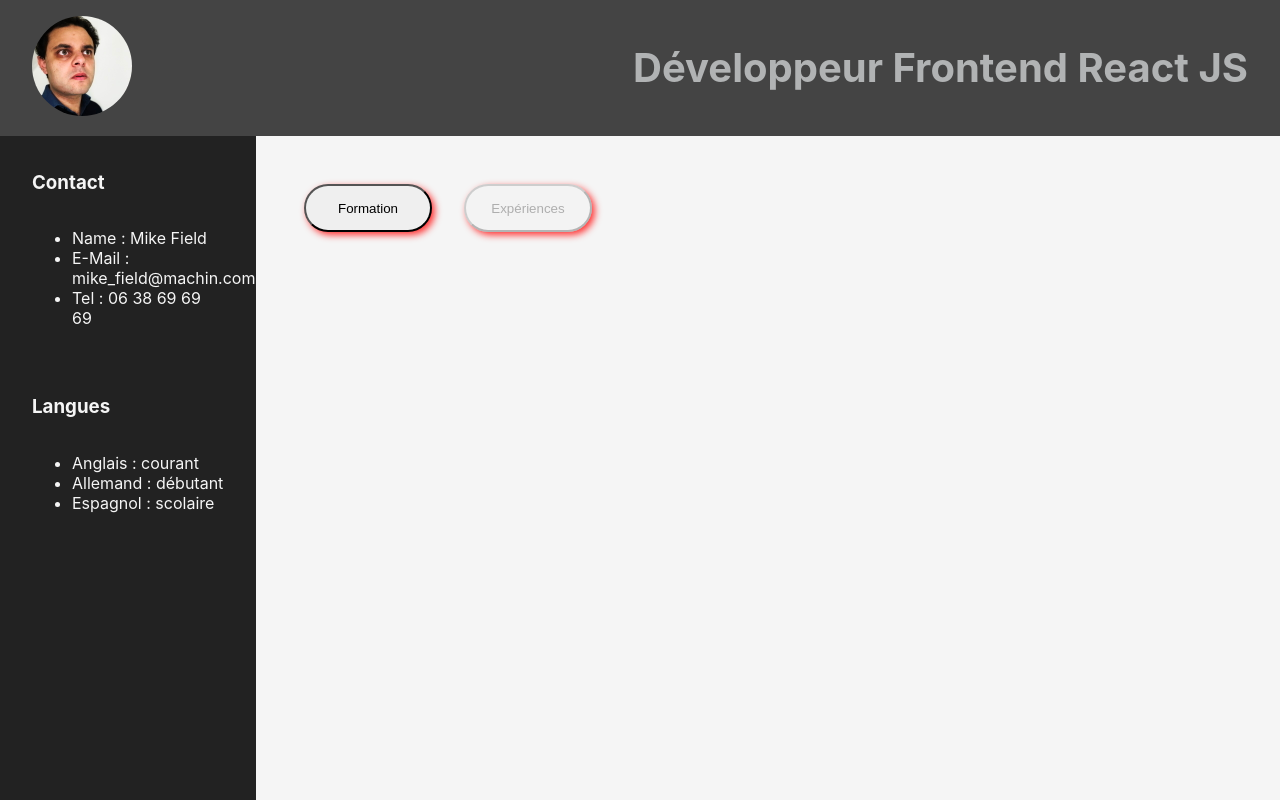
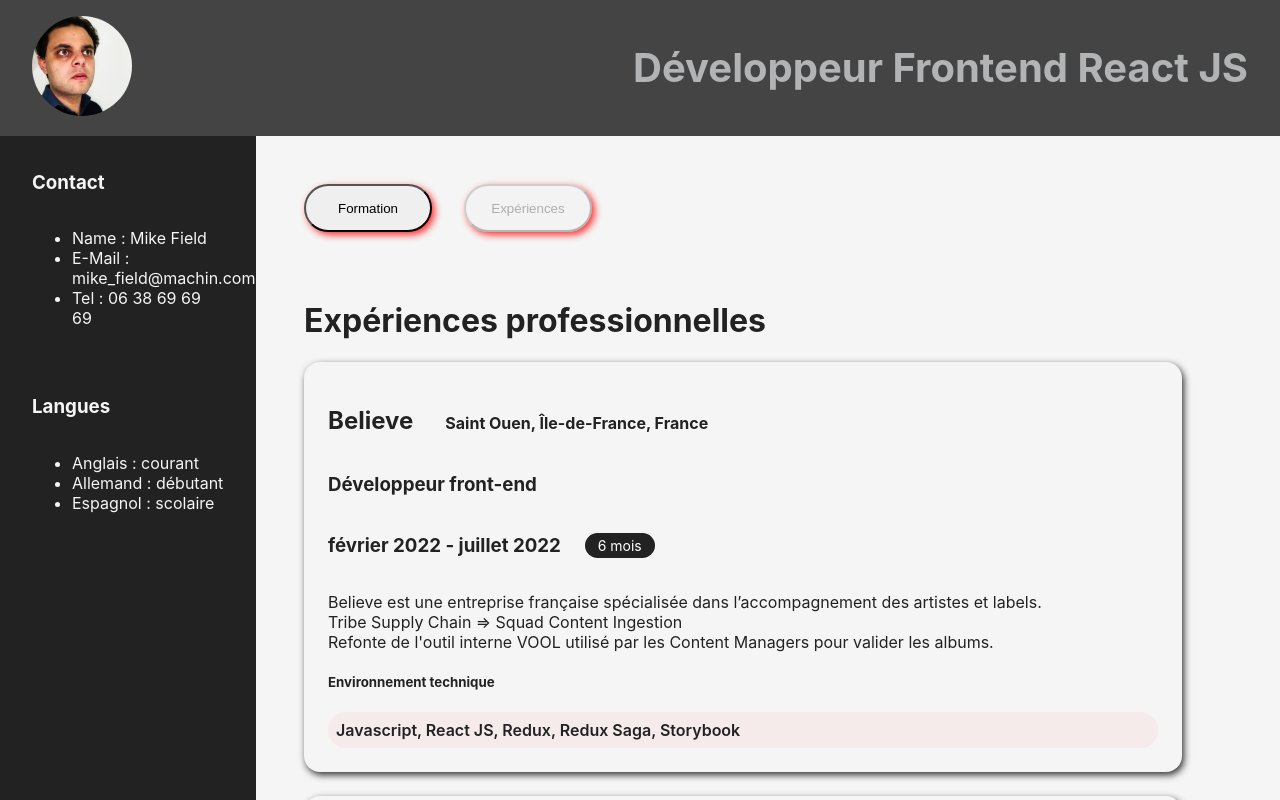
Before and after one commit to smartful/digital_cv, a Next.js app: page / in a window 1280 px wide. Both pictures are taken after a click on the button "Expériences". Shown: the top 800 px of the page. Built offline with nearby package versions, Linux system fonts and the light colour scheme.

Commit message:
Add switching between background ans experiences

```diff
--- /dev/null
+++ b/components/Background/Background.jsx
@@ -0,0 +1,39 @@
+import React, { Fragment } from "react";
+import styles from "./Background.module.css";
+
+const Background = () => {
+  return (
+    <Fragment>
+      <h1>Formation</h1>
+      <div className={styles.school}>
+        <div className={styles.institution}>
+          <h2>Institut National des Sciences Appliquées Centre Val de Loire</h2>
+          <h4>Blois, Centre, France</h4>
+        </div>
+        <h3>Ingénieur, Génie industriel</h3>
+        <h3>2009 - 2013</h3>
+      </div>
+      <div className={styles.school}>
+        <div className={styles.institution}>
+          <h2>Lycée Langevin Wallon</h2>
+          <h4>Champigny, Île-de-France, France</h4>
+        </div>
+        <h3>
+          CPGE (Classe Préparatoire aux Grandes Ecoles), Engineering
+          Physics/Applied Physics
+        </h3>
+        <h3>2005 - 2008</h3>
+      </div>
+      <div className={styles.school}>
+        <div className={styles.institution}>
+          <h2>Lycée christophe colomb</h2>
+          <h4>Sucy en Brie, Île-de-France, France</h4>
+        </div>
+        <h3>Baccalauréat scientifique, Physical Sciences</h3>
+        <h3>2002 - 2005</h3>
+      </div>
+    </Fragment>
+  );
+};
+
+export default Background;
--- /dev/null
+++ b/components/Background/Background.module.css
@@ -0,0 +1,14 @@
+.school {
+  padding: 1.5rem;
+  margin-bottom: 1.5rem;
+  box-shadow: 2px 3px 7px #333;
+  width: 90%;
+  border-radius: 1rem;
+}
+
+.institution {
+  display: flex;
+  flex-direction: row;
+  gap: 2rem;
+  align-items: baseline;
+}
--- a/components/Content/Content.jsx
+++ b/components/Content/Content.jsx
@@ -1,4 +1,6 @@
 import React, { useState } from "react";
+import Background from "../Background/Background";
+import Experiences from "../Experiences/Experiences";
 import styles from "./Content.module.css";
 
 const content = {
@@ -27,6 +29,10 @@ const Content = () => {
           Expériences
         </button>
       </div>
+      <div className={styles.contentWrapper}>
+        {display === content.background && <Background />}
+        {display === content.experiences && <Experiences />}
+      </div>
     </div>
   );
 };
--- a/components/Content/Content.module.css
+++ b/components/Content/Content.module.css
@@ -2,7 +2,7 @@
   background-color: whitesmoke;
   color: #222;
   width: 80%;
-  min-height: 100vh;
+  min-height: 100vmax;
   display: flex;
   flex-direction: column;
 }
@@ -26,3 +26,7 @@
   font-weight: 600;
   box-shadow: 3px 3px 7px #d11;
 }
+
+.contentWrapper {
+  margin-left: 3rem;
+}
--- /dev/null
+++ b/components/Experiences/Experiences.jsx
@@ -0,0 +1,82 @@
+import React, { Fragment } from "react";
+import styles from "./Experiences.module.css";
+
+const Experiences = () => {
+  return (
+    <Fragment>
+      <h1>Expériences professionnelles</h1>
+      <div className={styles.experience}>
+        <div className={styles.company}>
+          <h2>Believe</h2>
+          <h4>Saint Ouen, Île-de-France, France</h4>
+        </div>
+        <h3>Développeur front-end</h3>
+        <div className={styles.date}>
+          <h3>février 2022 - juillet 2022</h3>{" "}
+          <div className={styles.badge}>6 mois</div>
+        </div>
+        <p>
+          Believe est une entreprise française spécialisée dans l’accompagnement
+          des artistes et labels.
+          <br />
+          Tribe Supply Chain => Squad Content Ingestion
+          <br />
+          Refonte de l'outil interne VOOL utilisé par les Content Managers pour
+          valider les albums.
+        </p>
+        <h5>Environnement technique</h5>
+        <div className={styles.tech}>
+          Javascript, React JS, Redux, Redux Saga, Storybook
+        </div>
+      </div>
+
+      <div className={styles.experience}>
+        <div className={styles.company}>
+          <h2>Le Parisien</h2>
+          <h4>Paris, Île-de-France, France</h4>
+        </div>
+        <h3>Développeur front-end</h3>
+        <div className={styles.date}>
+          <h3>janvier 2020 - novembre 2021</h3>{" "}
+          <div className={styles.badge}>1 an et 6 mois</div>
+        </div>
+        <p>
+          Direction Numérique
+          <br />
+          Tribe Edito => Squad Acquisition
+          <br />
+          <details>
+            <summary>Activités</summary>
+            <ul>
+              <li>
+                Mise en œuvre de composant et plugins sur l'outil Arc Publishing
+                (CMS pour les acteurs de la presse).
+              </li>
+              <ul>
+                <li>
+                  Pré-footer contextuel affichant les annonces légales, offres
+                  d'emplois, annonces autos, ...
+                </li>
+                <li>
+                  Logo de partenariat sur les articles (ex : Ligue 1 Uber Eats).
+                </li>
+                <li>
+                  Bar de sous-navigation contextuelle (ex : Régionales, Euro
+                  2020, JO 2020, ...)
+                </li>
+              </ul>
+              <li>
+                Migration des flux RSS et des sitemaps de Arc IO vers Arc
+                Publishing.
+              </li>
+            </ul>
+          </details>
+        </p>
+        <h5>Environnement technique</h5>
+        <div className={styles.tech}>JavaScript, React.js, Node.js</div>
+      </div>
+    </Fragment>
+  );
+};
+
+export default Experiences;
--- /dev/null
+++ b/components/Experiences/Experiences.module.css
@@ -0,0 +1,41 @@
+.experience {
+  padding: 1.5rem;
+  margin-bottom: 1.5rem;
+  box-shadow: 2px 3px 7px #333;
+  width: 90%;
+  border-radius: 1rem;
+}
+
+.badge {
+  background-color: #222;
+  color: white;
+  width: auto;
+  height: 1.5rem;
+  font-size: 14px;
+  padding: 0.8rem;
+  display: flex;
+  align-items: center;
+  border-radius: 6rem;
+  margin-left: 1.5rem;
+}
+
+.tech {
+  background-color: rgba(251, 192, 192, 0.2);
+  padding: 0.5rem;
+  font-weight: 600;
+  border-radius: 3rem;
+}
+
+.date {
+  display: flex;
+  flex-direction: row;
+  justify-content: flex-start;
+  align-items: center;
+}
+
+.company {
+  display: flex;
+  flex-direction: row;
+  gap: 2rem;
+  align-items: baseline;
+}
--- a/components/SideInfos/SideInfos.module.css
+++ b/components/SideInfos/SideInfos.module.css
@@ -2,7 +2,7 @@
   background-color: #222;
   color: whitesmoke;
   width: 20%;
-  min-height: 100vh;
+  min-height: 100vmax;
   display: flex;
   flex-direction: column;
 }
```
